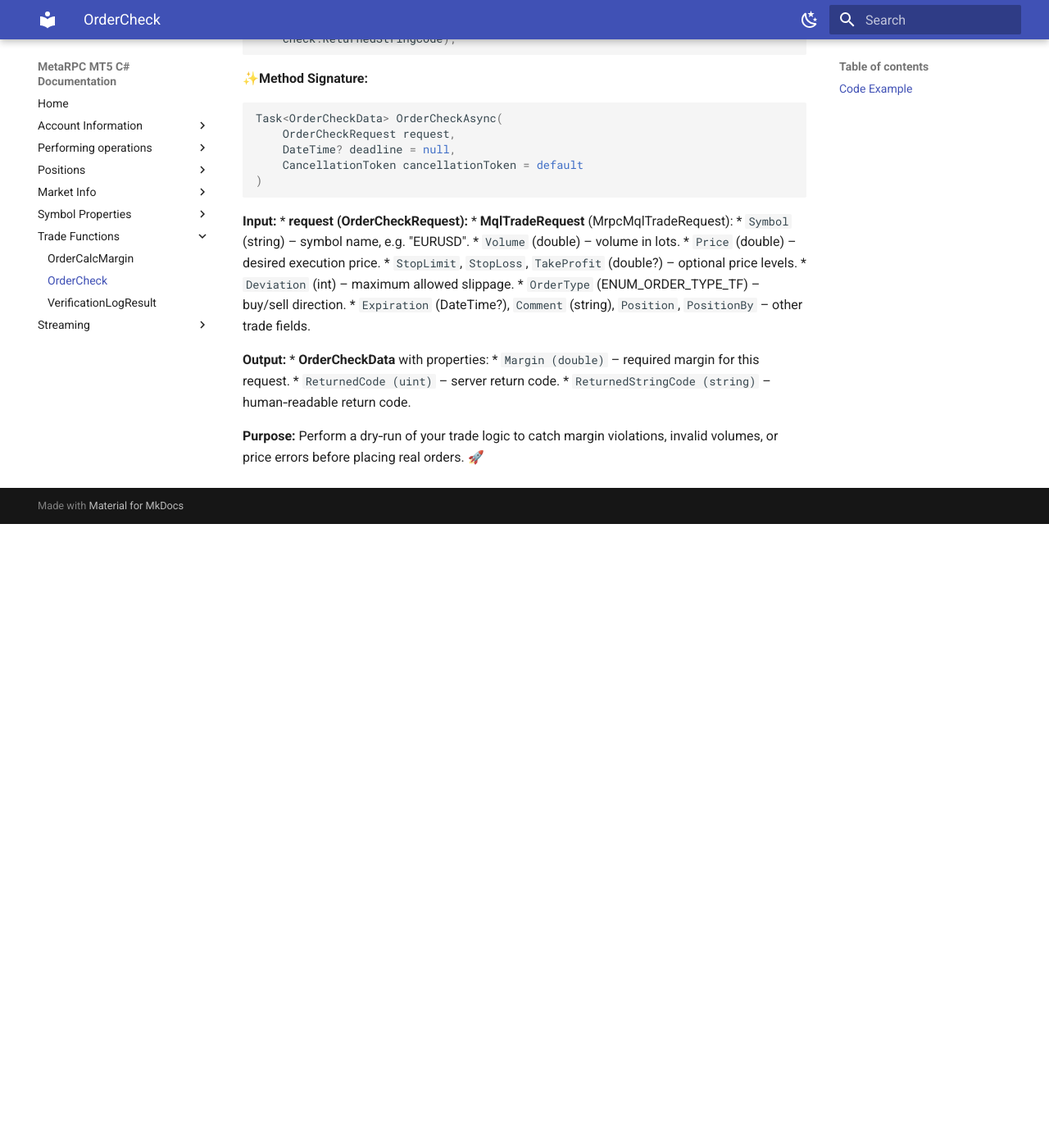
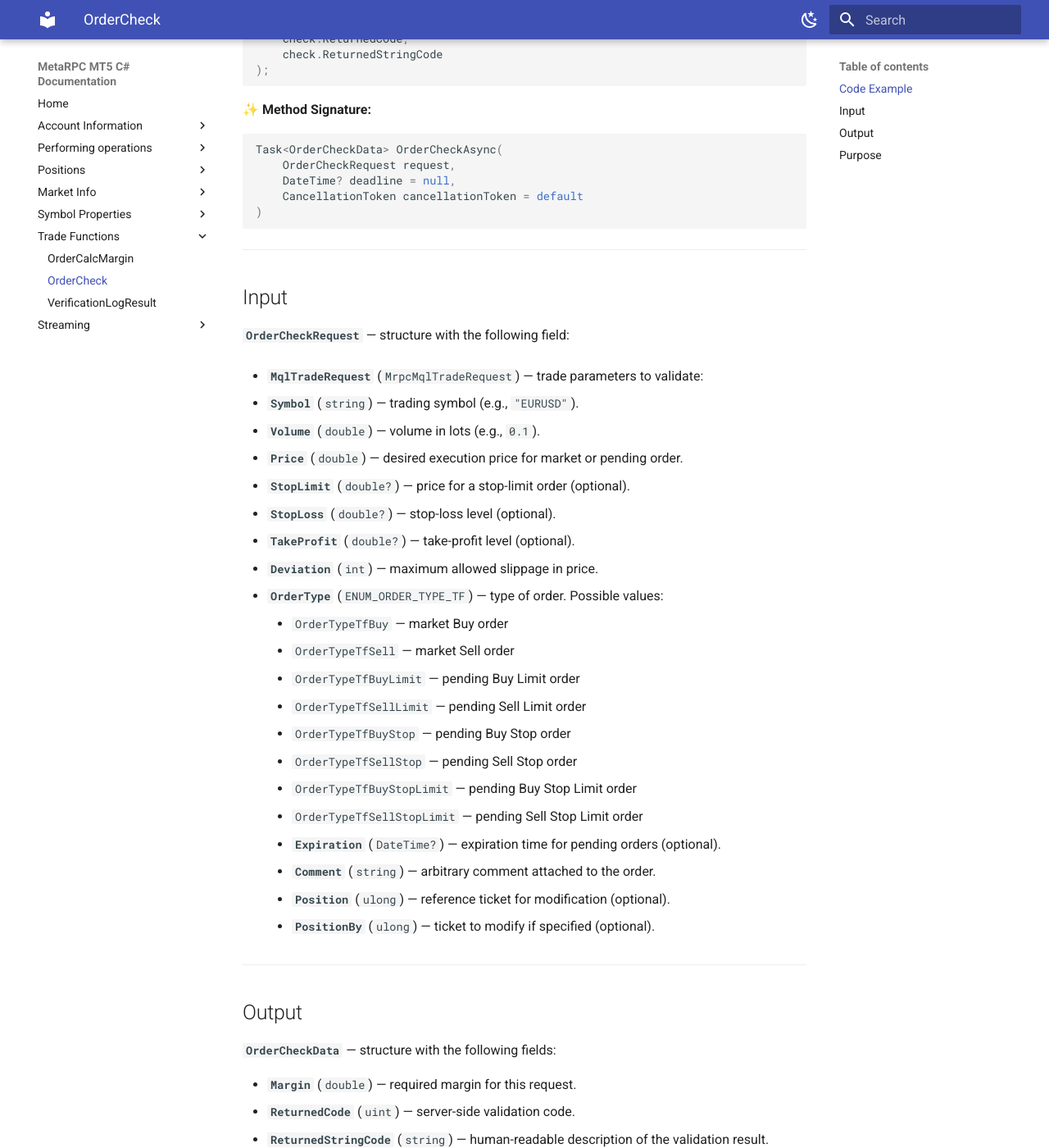
Before and after one commit to MetaRPC/CSharpMT5, an MkDocs documentation site: the page built from docs/TradeFunctions/OrderCheck.md, in a window 1280 px wide and 1400 px high, scrolled down 761 px. Shown: the whole window at 82% size. Built offline with MkDocs 1.6.1 and Material for MkDocs 9.7.7, drawn with Linux system fonts in a browser that asks for light colours; before the commit the page ends 1400 px from its top, so only the background shows below that; some of the changed text lies outside the part shown.

Commit message:
Update OrderCheck.md

````diff
--- a/docs/TradeFunctions/OrderCheck.md
+++ b/docs/TradeFunctions/OrderCheck.md
@@ -2,11 +2,12 @@
 
 > **Request:** simulate and validate a trade order without sending it
 
-Verify that a proposed market or pending order meets all server‐side conditions (margin, volume, price) before execution.
+Verify that a proposed market or pending order meets all server-side conditions (margin, volume, price) before execution.
 
 ### Code Example
 
 ```csharp
+var tick = await _mt5Account.SymbolInfoTickAsync(Constants.DefaultSymbol);
 var checkRequest = new OrderCheckRequest
 {
     MqlTradeRequest = new MrpcMqlTradeRequest
@@ -30,10 +31,12 @@ _logger.LogInformation(
     "OrderCheckAsync: Margin={Margin} ReturnCode={RetCode} ReturnString={RetString}",
     check.Margin,
     check.ReturnedCode,
-    check.ReturnedStringCode);
+    check.ReturnedStringCode
+);
 ```
 
-✨**Method Signature:**
+✨ **Method Signature:**
+
 ```csharp
 Task<OrderCheckData> OrderCheckAsync(
     OrderCheckRequest request,
@@ -41,21 +44,49 @@ Task<OrderCheckData> OrderCheckAsync(
     CancellationToken cancellationToken = default
 )
 ```
- **Input:**
-* **request (OrderCheckRequest):**
-   * **MqlTradeRequest** (MrpcMqlTradeRequest):
-   * `Symbol` (string) – symbol name, e.g. "EURUSD".
-   * `Volume` (double) – volume in lots.
-   * `Price` (double) – desired execution price.
-   * `StopLimit`, `StopLoss`, `TakeProfit` (double?) – optional price levels.
-   * `Deviation` (int) – maximum allowed slippage.
-   * `OrderType` (ENUM_ORDER_TYPE_TF) – buy/sell direction.
-   * `Expiration` (DateTime?), `Comment` (string), `Position`, `PositionBy` – other trade fields.
 
- **Output:**
-* **OrderCheckData** with properties:
-  * `Margin (double)` – required margin for this request.
-  * `ReturnedCode (uint)` – server return code.
-  * `ReturnedStringCode (string)` – human‐readable return code.
+---
 
-**Purpose:** Perform a dry‐run of your trade logic to catch margin violations, invalid volumes, or price errors before placing real orders. 🚀
+## Input
+
+**`OrderCheckRequest`** — structure with the following field:
+
+* **`MqlTradeRequest`** (`MrpcMqlTradeRequest`) — trade parameters to validate:
+
+  * **`Symbol`** (`string`) — trading symbol (e.g., `"EURUSD"`).
+  * **`Volume`** (`double`) — volume in lots (e.g., `0.1`).
+  * **`Price`** (`double`) — desired execution price for market or pending order.
+  * **`StopLimit`** (`double?`) — price for a stop-limit order (optional).
+  * **`StopLoss`** (`double?`) — stop-loss level (optional).
+  * **`TakeProfit`** (`double?`) — take-profit level (optional).
+  * **`Deviation`** (`int`) — maximum allowed slippage in price.
+  * **`OrderType`** (`ENUM_ORDER_TYPE_TF`) — type of order. Possible values:
+
+    * `OrderTypeTfBuy` — market Buy order
+    * `OrderTypeTfSell` — market Sell order
+    * `OrderTypeTfBuyLimit` — pending Buy Limit order
+    * `OrderTypeTfSellLimit` — pending Sell Limit order
+    * `OrderTypeTfBuyStop` — pending Buy Stop order
+    * `OrderTypeTfSellStop` — pending Sell Stop order
+    * `OrderTypeTfBuyStopLimit` — pending Buy Stop Limit order
+    * `OrderTypeTfSellStopLimit` — pending Sell Stop Limit order
+  * **`Expiration`** (`DateTime?`) — expiration time for pending orders (optional).
+  * **`Comment`** (`string`) — arbitrary comment attached to the order.
+  * **`Position`** (`ulong`) — reference ticket for modification (optional).
+  * **`PositionBy`** (`ulong`) — ticket to modify if specified (optional).
+
+---
+
+## Output
+
+**`OrderCheckData`** — structure with the following fields:
+
+* **`Margin`** (`double`) — required margin for this request.
+* **`ReturnedCode`** (`uint`) — server-side validation code.
+* **`ReturnedStringCode`** (`string`) — human-readable description of the validation result.
+
+---
+
+## Purpose
+
+Performs a dry-run of your trade logic to catch margin violations, invalid volumes, or price errors before placing real orders, improving reliability and user feedback. 🚀
````
Also changed, not shown: other parts of docs/TradeFunctions/OrderCheck.md (+2 -2 lines).
